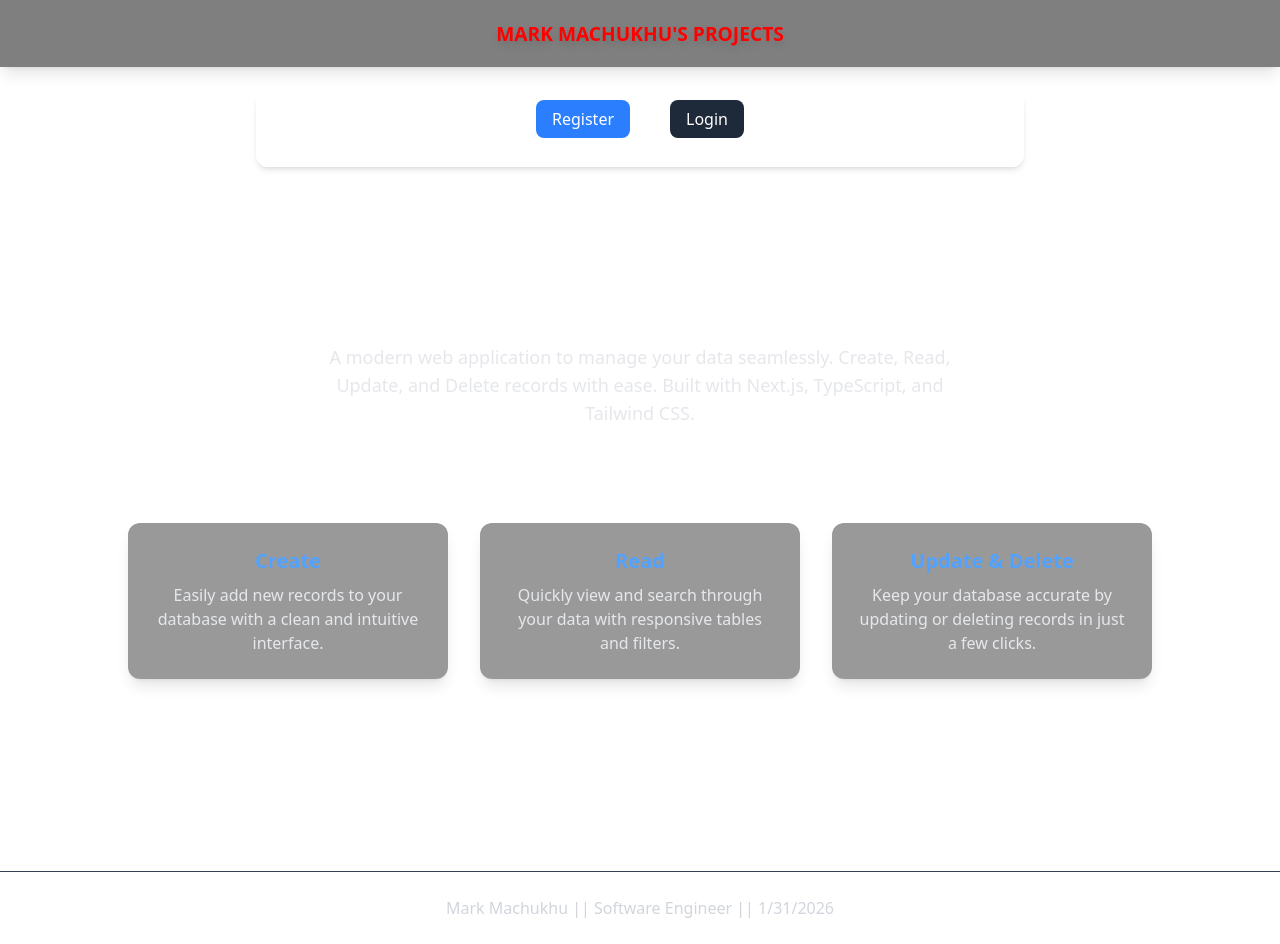
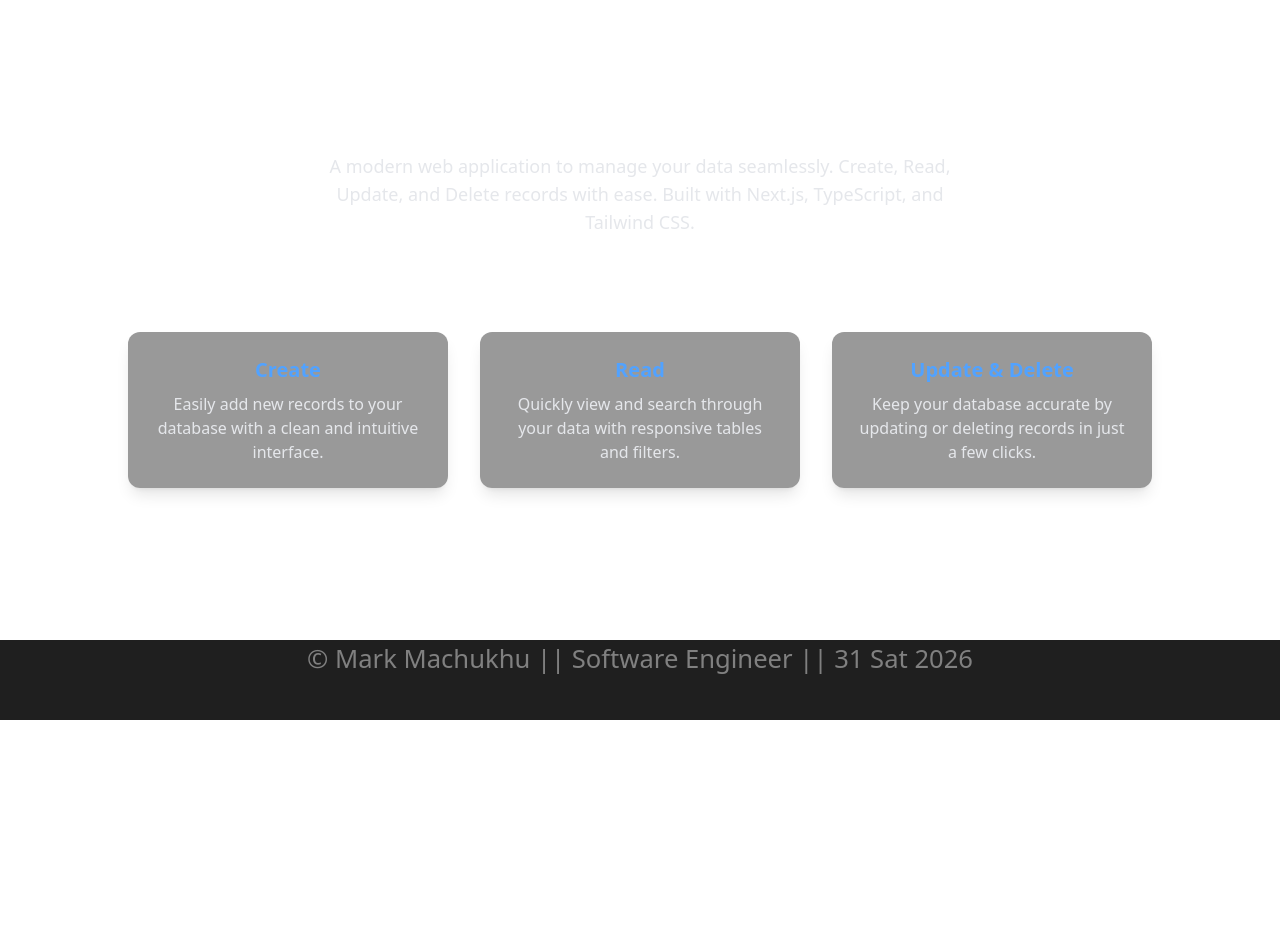
Before and after one commit to poptramark-eng/datascience, a Next.js app: page / in a window 1280 px wide. After the commit the page ends 800 px from the top, so only its background shows below. Built offline with nearby package versions, Linux system fonts and the light colour scheme.

Commit message:
categories

```diff
--- a/app/globals.css
+++ b/app/globals.css
@@ -4,21 +4,81 @@ body{
     margin: 0;
 }
 main{
-    overflow-y: scroll;
+    width: 100%;
     margin-left: auto;
     margin-right: auto;
-    width: 90%;
-    overflow-x: hidden;
+
+
 }
 li{
     margin-bottom: 20px;
 }
-h1{
-    color:red;
+.top>li>h1{
+
+    color:#1f1f1f;
     font-size:xx-larger;
     font-size: larger;
+    text-align: center;
+    padding: 10px;
+    font-family:Arial, Helvetica, sans-serif;
+    font-size: 1.6rem;
+    font-weight: bolder;
 }
-Link:hover{
-    color: white;
-    background-color: black;
+
+.read{
+    color: red;
+    border: 1px solid black;
 }
+.top{
+
+
+    font-family: sans-serif;
+    margin: 0;
+    padding: 0;
+    overflow-y:scroll;
+    background-color: #1f1f1f;
+}
+.top >li{
+    background-color: white;
+    max-width: 100%;
+    padding: 30px;
+    margin-left: auto;
+    margin-right: auto;
+    width: 95%;
+    border: 1px solid;
+    border-radius: 20;
+
+
+}
+.author{
+    text-align: center;
+}
+footer{
+    background-color: #1f1f1f;
+        color: grey;
+    position: relative;
+    bottom: 0px;
+    margin: 0;
+    text-align: center;
+    font-size: 1.6rem;
+    height: 10vh;
+    width: 100vw;
+    }
+    .categories{
+        display: flex;
+        flex-direction: row;
+        align-items: center;
+        justify-content: center;
+        overflow: scroll;
+    }
+    .categories>li{
+        padding: 20px;
+        margin: 0;
+        background-color: white;
+        color: red;
+        text-align: center;
+        font-size: 1.611 rem;
+        font-family: sans-serif;
+        font-weight: bolder;
+
+    }
--- a/app/layout.tsx
+++ b/app/layout.tsx
@@ -3,12 +3,12 @@ import "./globals.css";
 import Link from "next/link";
 
 export const metadata: Metadata = {
-  title: "Data Science Project",
+  title: "Mark Machukhu Projects",
   description: "Mark Machukhu || Software engineering student | Kisii university",
 };
 
 export const viewport = { width: "device-width", initialScale: 1 };
-export const dat = new Date().toLocaleDateString();
+export const dat = new Date().toLocaleDateString("en-US", {weekday:"short", year:"numeric",day:"numeric"});
 
 export default function RootLayout({
   children,
@@ -17,45 +17,19 @@ export default function RootLayout({
     <html lang="en">
       <body
 
-        style={{ backgroundColor: "white" }}
       >
-        {/* Header Section */}
-        <header className="w-full bg-black/50 backdrop-blur-md py-6 shadow-lg">
-          <h1 className="text-4xl md:text-5xl font-extrabold text-center text-blue-400 drop-shadow-lg">
-            MARK MACHUKHU'S PROJECTS
-          </h1>
-        </header>
 
-        {/* Navigation */}
-        <nav className="bg-white/80 backdrop-blur-md rounded-xl shadow-md my-6 mx-auto max-w-3xl">
-          <ul className="flex justify-center space-x-10 p-4">
-            <li>
-              <Link
-                href="/authenthication/registration"
-                className="px-4 py-2 rounded-lg bg-blue-500 text-white font-medium hover:bg-blue-600 transition"
-              >
-                Register
-              </Link>
-            </li>
-            <li>
-              <Link
-                href="/authenthication/login"
-                className="px-4 py-2 rounded-lg bg-gray-800 text-white font-medium hover:bg-gray-900 transition"
-              >
-                Login
-              </Link>
-            </li>
-          </ul>
-        </nav>
 
-        {/* Main Content */}
+
+
+
         <main>
           {children}
         </main>
 
         {/* Footer */}
-        <footer className="text-center py-6 text-gray-300 mt-10 border-t border-gray-700">
-          Mark Machukhu || Software Engineer || {dat}
+        <footer>
+         © Mark Machukhu || Software Engineer || {dat}
         </footer>
       </body>
     </html>
--- a/app/news/top/page.tsx
+++ b/app/news/top/page.tsx
@@ -19,7 +19,7 @@ const [articles, setArticles]= useState<{
     title: string,
     image_url: string,
     description: string,
-    source_name?: string
+    source_name: string
     source_url: string,
     source_icon: string
 
@@ -29,7 +29,7 @@ useEffect(()=>{
         const news_data = await fetch('/api/v1/news');
         const data = await news_data.json();
         setArticles(data.articles);
-        console.log(articles[0].link);
+
     }
     news();
 },[]);
@@ -38,31 +38,69 @@ useEffect(()=>{
 
 
     return(
-        <ul>
+<div>
+     <h2>Poptra World News Dissemination</h2>
+     <nav>
+     <ul className='categories'>
+        <li>Top Headlines</li>
+        <li>Politics</li>
+        <li>Science</li>
+        <li>Technology</li>
+        <li>Sports</li>
+     </ul>
+     </nav>
+            <ul className='top'>
             {articles.map((article)=>{
-                if(article.image_url && article.title && article.description &&article.link){
-                    const dater = new Date(article.pubDate).toLocaleDateString();
-                return(
+                if(article.image_url && article.title && article.description &&article.link&&article.source_name&&article.source_name&&article.source_url){
+
+
+                    const dater = new Date(article.pubDate).toLocaleDateString("en-US", {weekday:"short", year:"numeric",day:"numeric"});
+
+                    return(
 
                 <li key={article.article_id}>
 
-                <h1>{article.title}</h1>
-                <b><h2>
-                    Date of publication {dater}
-                    </h2></b>
+                <h1>{article.title.toUpperCase()}</h1>
+
                 <div>
-                    <Image src={article.image_url} alt="Image"  width={1024} height={640}/>
+                    <Image
+                    src={article.image_url}
+                    alt="Image"
+                     width={1024}
+                     height={640}
+                     />
 
                     <article>
                         {article.description}
                         <div>
                             <b><h2>
-                                <Link href={article.link} target='_blank'>READ MORE</Link>
-                                </h2></b>
-                            <i>Author . {article.creator?article.creator[0]:'unknown' }</i>
+                                <Link className='read' href={article.link} target='_blank'>READ MORE</Link>
+                                </h2>
+                                 <span>
+                                     <Link href={article.source_url} target='_blank'>
+                                <div>
+                                    <Image
+                                     src={article.source_icon}
+                                     alt={article.source_name}
+                                     width={30}
+                                     height={30}
+                                     style={{objectFit:"contain"}}/>
+                                <b>
+                                    <em>{article.source_name.toUpperCase()}</em>
+                                    </b>
+                                </div>
+
+
+                                </Link>
+
+                                    </span>
+                                </b>
+                                       <br />
+                            <i className='author'>{article.creator?article.creator[0].charAt(0).toUpperCase():'unknown' }.{dater}</i>
                         </div>
                     </article>
-                    <hr />
+                    <br />
+                    <br />
                 </div>
             </li>);
                 }
@@ -73,5 +111,6 @@ useEffect(()=>{
             }
         )}
         </ul>
+</div>
     );
 }
```
